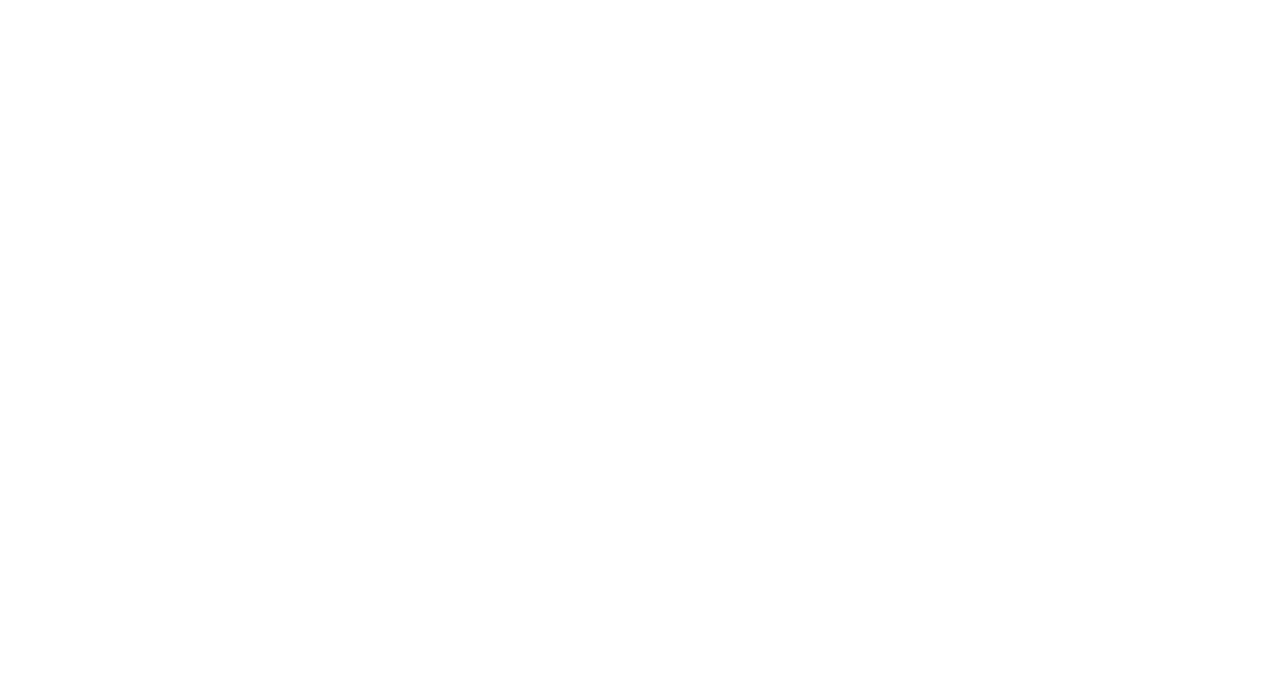
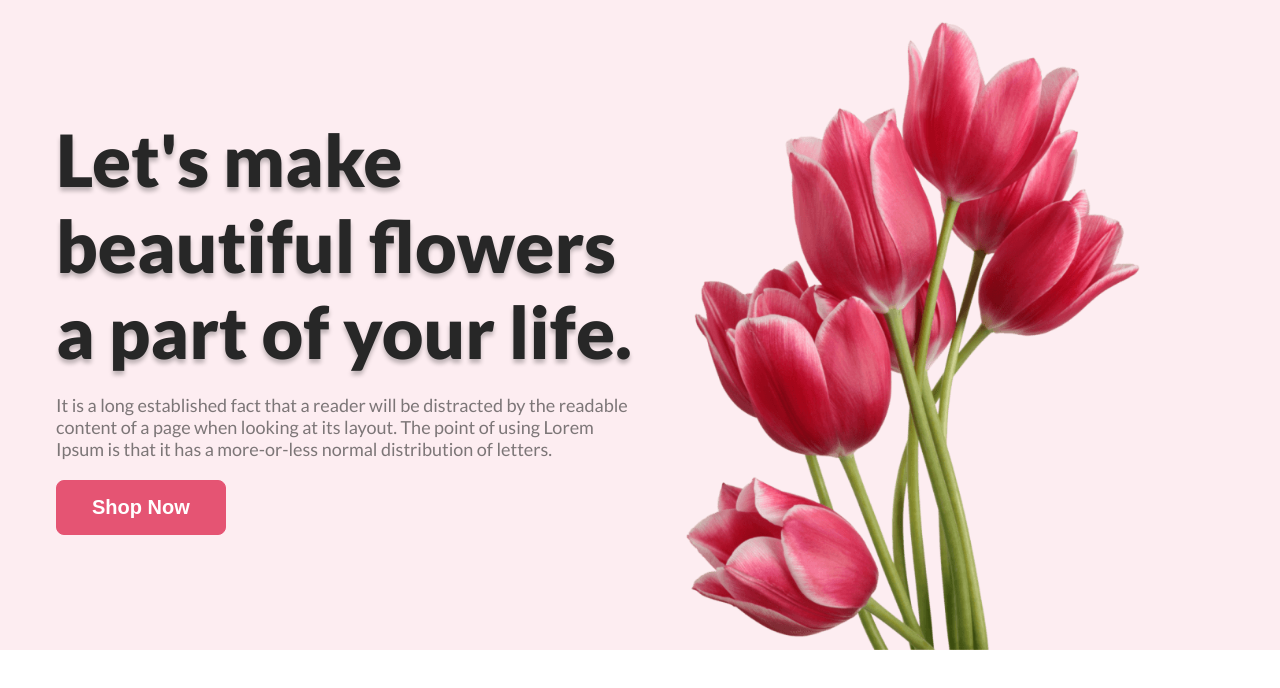
Before and after one commit to devyounus465/flower-shop, a plain HTML site: page index.html in a window 1280 px wide. Drawn offline with Linux system fonts and the light colour scheme.

Commit message:
hero section done

```diff
--- a/asset/css/style.css
+++ b/asset/css/style.css
@@ -0,0 +1,79 @@
+@import url("https://fonts.googleapis.com/css2?family=Lato:wght@300;400;700;900&family=Open+Sans:wght@400;500;600;700;800&display=swap");
+
+* {
+  margin: 0;
+  padding: 0;
+}
+body {
+  font-family: "Lato", sans-serif;
+}
+a {
+  text-decoration: none;
+  color: #000;
+}
+
+/* global style */
+.container {
+  width: 1168px;
+  margin: 0 auto;
+}
+.btn {
+  padding: 15px 35px;
+  background: #e55473;
+  color: #fff;
+  border: 1px solid #e55473;
+  border-radius: 8px;
+}
+.btn a {
+  color: #fff;
+  font-size: 20px;
+  font-weight: 700;
+}
+.tittle {
+  font-size: 40px;
+  font-weight: 800;
+  color: #272727;
+}
+.text {
+  font-size: 18px;
+  color: #27272799;
+  margin: 20px 0;
+}
+.flex-box {
+  display: flex;
+  justify-content: space-between;
+  align-items: center;
+}
+/* Hero area style start */
+
+.hero-area {
+  display: flex;
+  align-items: center;
+  height: 650px;
+  background-color: rgba(229, 84, 115, 0.1);
+  background-image: url("../images/pngwing\ 10.png");
+  background-position: 85% 100%;
+  background-repeat: no-repeat;
+  background-size: 500px;
+}
+.left-hero-content {
+  width: 50%;
+}
+
+h1.hero-title {
+  color: #272727;
+  text-shadow: 0px 4px 4px rgba(0, 0, 0, 0.25);
+  font-size: 72px;
+  font-weight: 800;
+}
+.right-hero-content {
+  width: 50%;
+}
+.right-hero-content {
+  display: flex;
+  align-items: end;
+}
+.right-hero-content img {
+  width: 425px;
+}
+/* Hero area style end */
--- a/index.html
+++ b/index.html
@@ -4,6 +4,34 @@
     <meta charset="UTF-8" />
     <meta name="viewport" content="width=device-width, initial-scale=1.0" />
     <title>Flower Shop</title>
+    <link rel="stylesheet" href="asset/css/style.css" />
   </head>
-  <body></body>
+  <body>
+    <!-- header area start -->
+    <header>
+      <section class="hero-area">
+        <div class="container flex-box">
+          <div class="left-hero-content">
+            <h1 class="hero-title">
+              Let's make beautiful flowers a part of your life.
+            </h1>
+            <p class="text">
+              It is a long established fact that a reader will be distracted by
+              the readable content of a page when looking at its layout. The
+              point of using Lorem Ipsum is that it has a more-or-less normal
+              distribution of letters.
+            </p>
+            <button class="btn"><a href="#">Shop Now</a></button>
+          </div>
+
+          <div class="right-hero-content">
+            <!-- <img src="asset/images/pngwing 10.png" alt="" /> -->
+          </div>
+        </div>
+      </section>
+    </header>
+    <!-- header area end -->
+    <main></main>
+    <footer></footer>
+  </body>
 </html>
```
